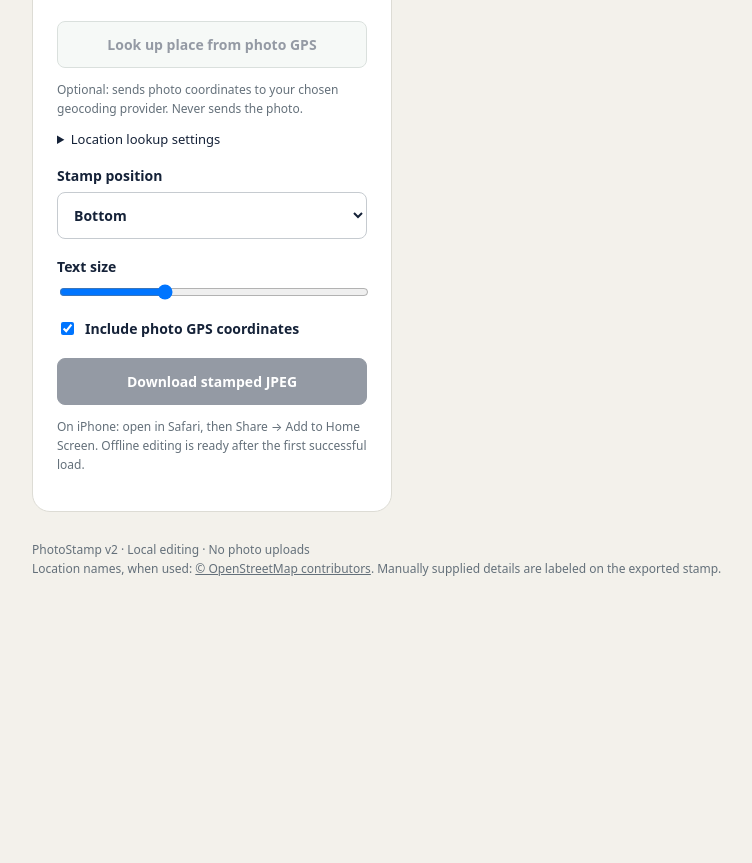
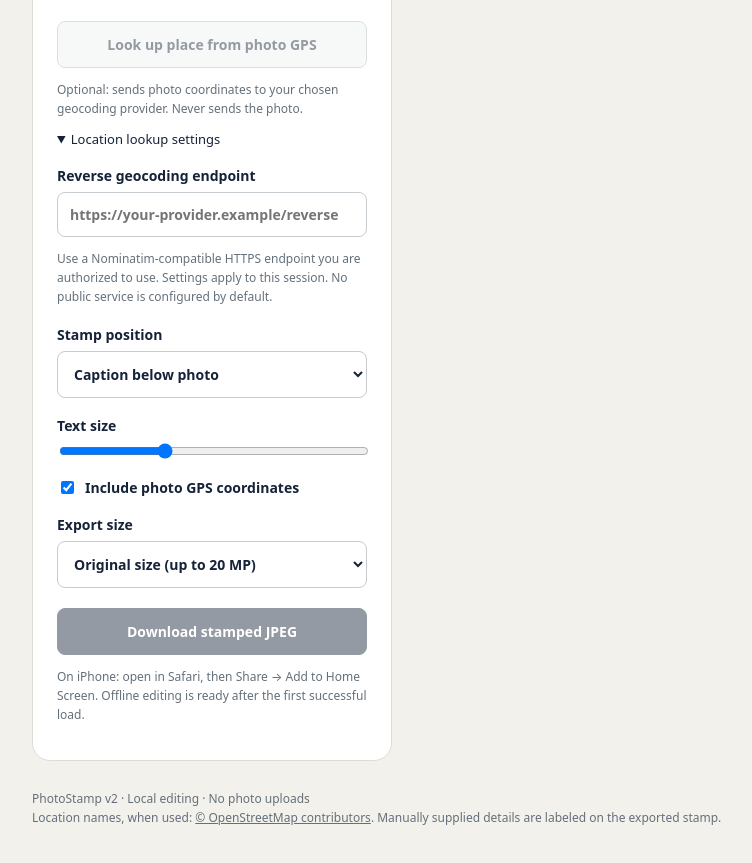
Before and after one commit to mohammad-a-s/photostamp, a plain HTML site: page site/index.html in a window 1280 px wide. Shown: the part 1044-1907 px from the top of the page, without its empty margins (42-794 px from the left). Before the commit the page ends 1670 px from the top, so only its background shows below. Drawn offline with Linux system fonts and the light colour scheme.

Commit message:
Improve PhotoStamp lookup and export workflow

```diff
--- a/site/index.html
+++ b/site/index.html
@@ -4,6 +4,6 @@
 <section class="editor"><div class="controls"><h2>Make your stamp</h2><label class="upload">Choose an original photo<input id="photo" type="file" accept="image/jpeg,image/png,image/webp,image/heic,image/heif"></label><p class="hint">Original files may contain GPS and capture time. Shared images often lose this information. HEIC support depends on your browser; use JPEG if it won’t open.</p><p id="status" role="status" aria-live="polite">Choose a photo to begin.</p>
 <label>Place or event<input id="place" maxlength="120" placeholder="e.g. Kuala Lumpur International Airport"></label><label>Address or description<input id="address" maxlength="200" placeholder="e.g. Sepang, Selangor, Malaysia"></label><p id="locationSource" class="hint">Location: not provided</p>
 <label>Capture date and time<input id="captured" type="datetime-local" step="1"></label><label>Time zone label (optional)<input id="zone" maxlength="24" placeholder="e.g. MYT / UTC+08:00"></label><p id="timeSource" class="hint">Capture time: not provided</p>
-<button id="lookup" disabled>Look up place from photo GPS</button><p class="hint">Optional: sends photo coordinates to your chosen geocoding provider. Never sends the photo.</p><details><summary>Location lookup settings</summary><label>Reverse geocoding endpoint<input id="endpoint" type="url" placeholder="https://your-provider.example/reverse"></label><p class="hint">Use a Nominatim-compatible HTTPS endpoint you are authorized to use. Settings apply to this session. No public service is configured by default.</p></details>
-<label>Stamp position<select id="position"><option value="bottom">Bottom</option><option value="top">Top</option></select></label><label>Text size<input id="size" type="range" min="2" max="5" step="0.25" value="3"></label><label class="check"><input id="gps" type="checkbox" checked> Include photo GPS coordinates</label><button id="download" class="primary" disabled>Download stamped JPEG</button><button id="install" hidden>Install PhotoStamp</button><p class="hint">On iPhone: open in Safari, then Share → Add to Home Screen. Offline editing is ready after the first successful load.</p><p id="offline" class="hint" role="status"></p></div>
+<button id="lookup" disabled>Look up place from photo GPS</button><p class="hint">Optional: sends photo coordinates to your chosen geocoding provider. Never sends the photo.</p><details open><summary>Location lookup settings</summary><label>Reverse geocoding endpoint<input id="endpoint" type="url" placeholder="https://your-provider.example/reverse"></label><p class="hint">Use a Nominatim-compatible HTTPS endpoint you are authorized to use. Settings apply to this session. No public service is configured by default.</p></details>
+<label>Stamp position<select id="position"><option value="caption">Caption below photo</option><option value="bottom">Bottom overlay</option><option value="top">Top</option></select></label><label>Text size<input id="size" type="range" min="2" max="5" step="0.25" value="3"></label><label class="check"><input id="gps" type="checkbox" checked> Include photo GPS coordinates</label><label>Export size<select id="resolution"><option value="100000">Original size (up to 20 MP)</option><option value="2048">Sharing size (2048 px)</option></select></label><button id="share" hidden disabled>Share stamped photo</button><button id="download" class="primary" disabled>Download stamped JPEG</button><button id="install" hidden>Install PhotoStamp</button><p class="hint">On iPhone: open in Safari, then Share → Add to Home Screen. Offline editing is ready after the first successful load.</p><p id="offline" class="hint" role="status"></p></div>
 <div class="preview"><div id="empty">Your photo preview will appear here.</div><canvas id="canvas" hidden aria-label="Stamped photo preview"></canvas><p class="hint">Export uses the photo’s decoded resolution, up to 20 megapixels to reduce memory use. Keep your original file.</p></div></section><footer>PhotoStamp v2 · Local editing · No photo uploads<br>Location names, when used: <a href="https://www.openstreetmap.org/copyright" rel="noreferrer">© OpenStreetMap contributors</a>. Manually supplied details are labeled on the exported stamp.</footer></main></body></html>
```
